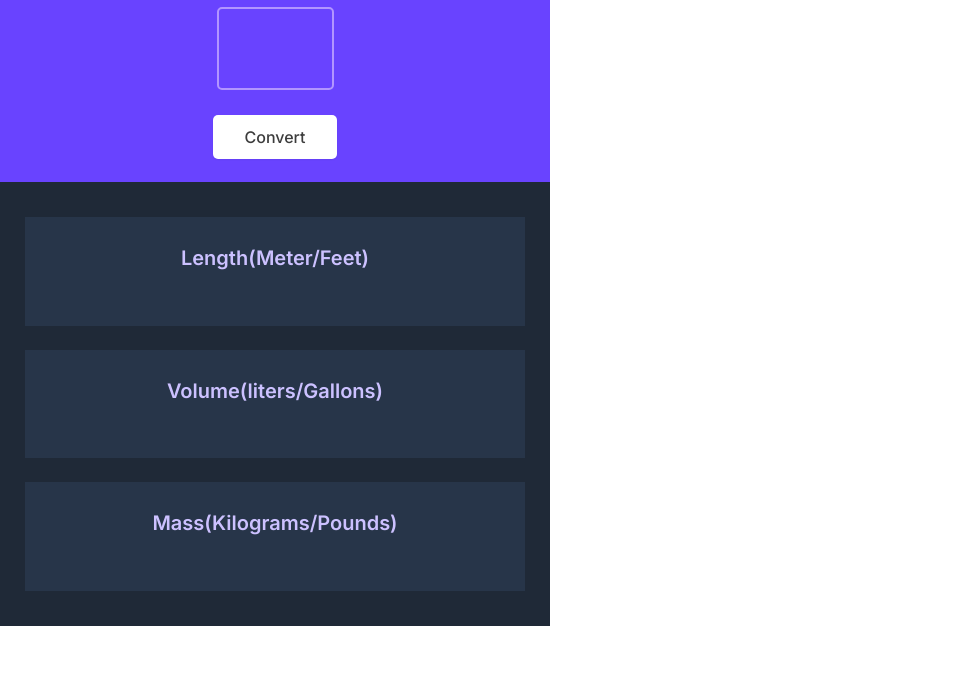
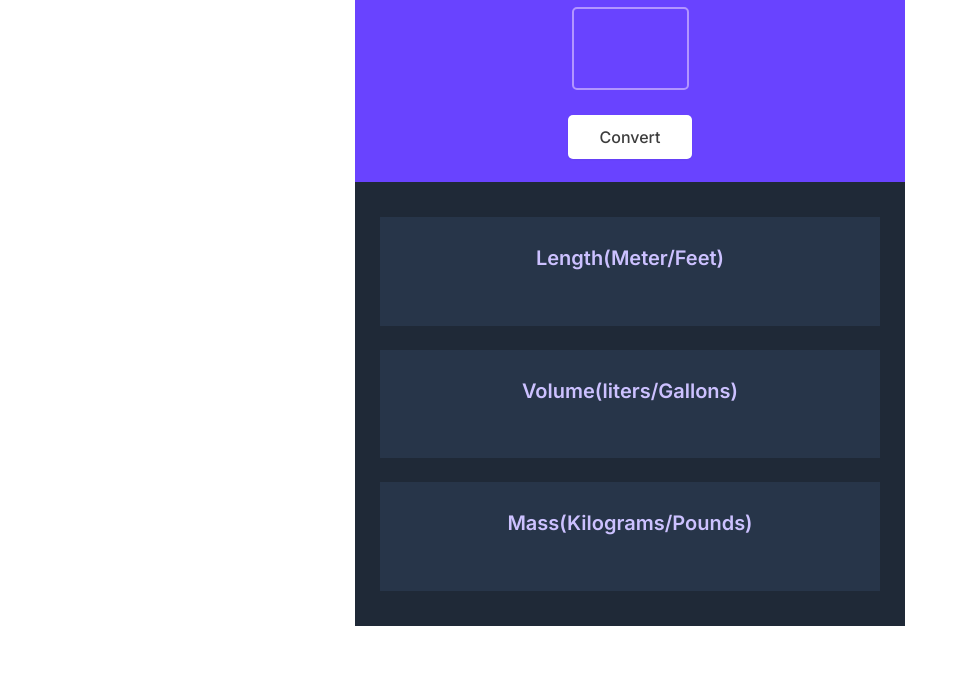
Before and after one commit to R-I-F/Unit-Converter, a website built with Vite: page index.html in a window 1280 px wide. Shown: the part 103-800 px from the top of the page, without its empty margins (0-968 px from the left). Built offline with nearby package versions, Linux system fonts and the light colour scheme.

Commit message:
initial 1 commit

```diff
--- a/index.css
+++ b/index.css
@@ -1,10 +1,12 @@
 
 
 body {
-    margin: 0;
+    margin: auto;
+    max-width: 570px;
     text-align: center;
     font-style: normal;
     font-family:'Inter', sans-serif;
+
 }
 
 .header{
```
